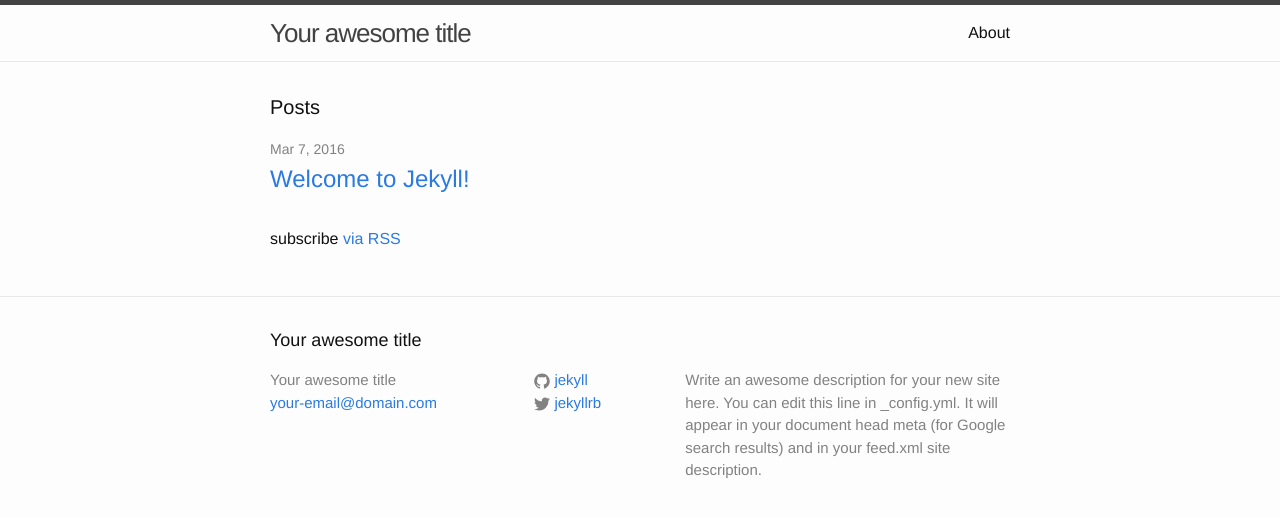
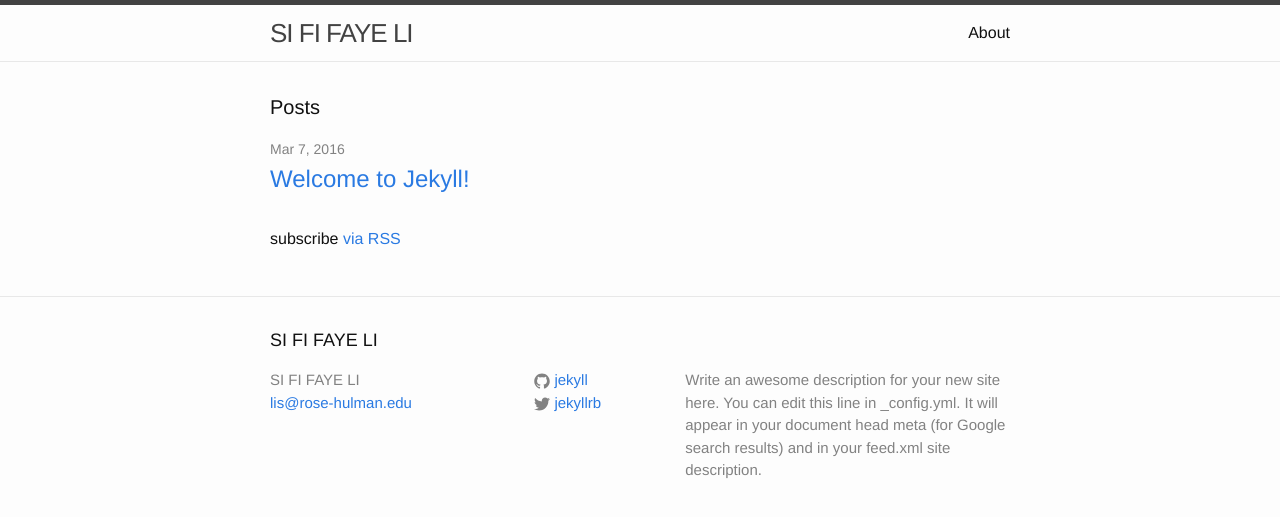
Before and after one commit to fayeli/fayeli.github.io, a Jekyll site: the page built from index.html, in a window 1280 px wide. Shown: the top 517 px of the page. Built offline with Jekyll 4.4.1, drawn with Linux system fonts in a browser that asks for light colours.

Commit message:
Update title and email

```diff
--- a/_config.yml
+++ b/_config.yml
@@ -6,8 +6,8 @@
 # 'jekyll serve'. If you change this file, please restart the server process.
 
 # Site settings
-title: Your awesome title
-email: your-email@domain.com
+title: SI FI FAYE LI
+email: lis@rose-hulman.edu
 description: > # this means to ignore newlines until "baseurl:"
   Write an awesome description for your new site here. You can edit this
   line in _config.yml. It will appear in your document head meta (for
```
